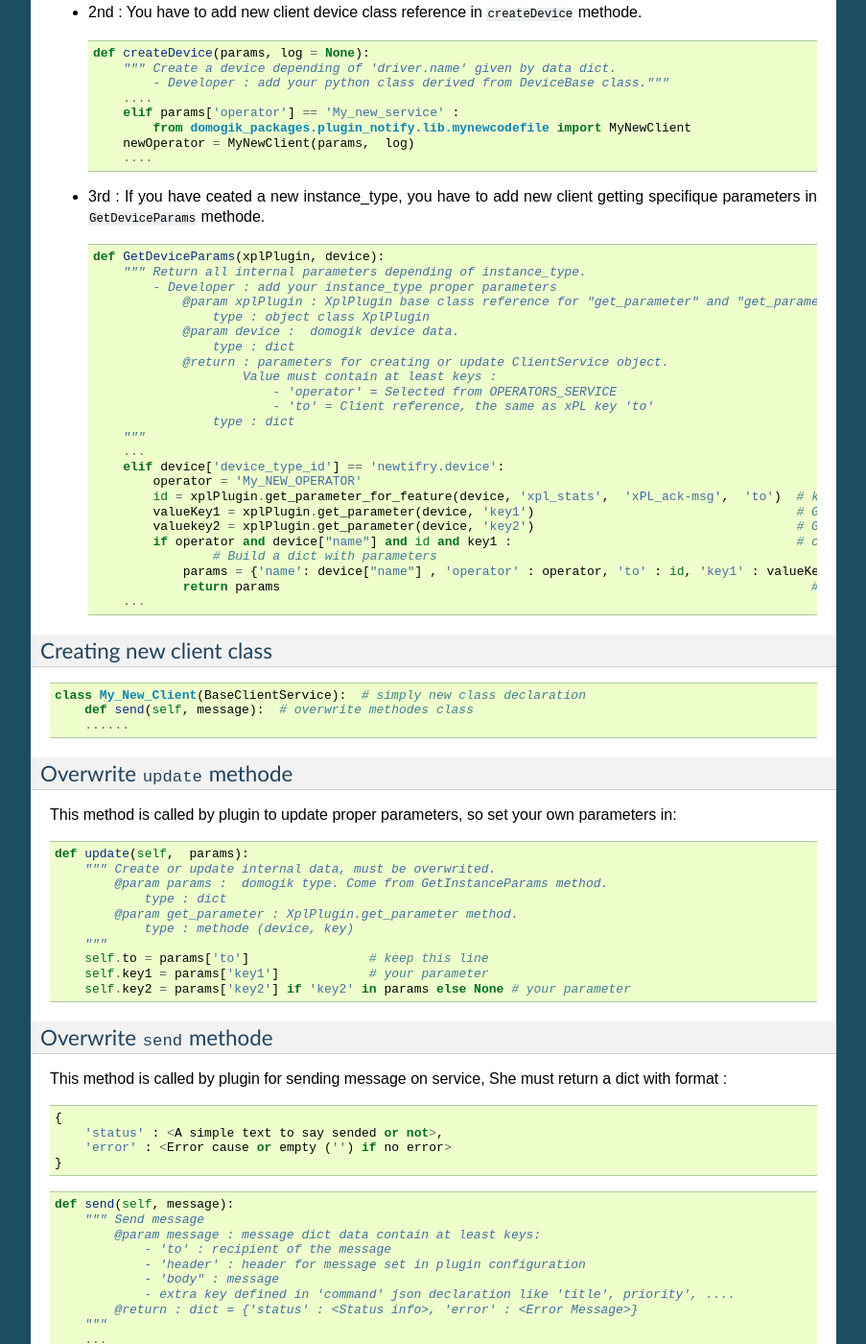
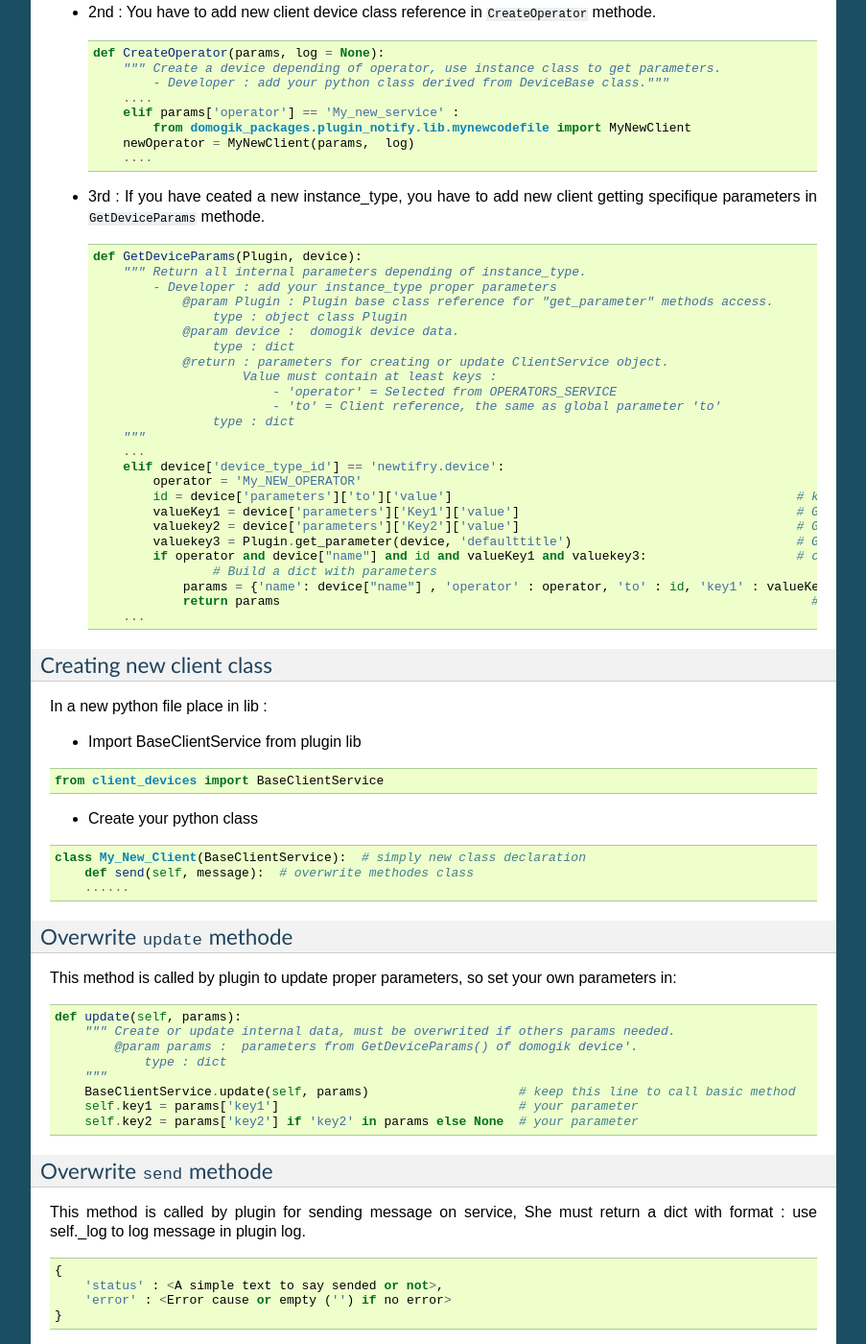
Before and after one commit to Nico0084/domogik-plugin-notify, a Sphinx documentation site: the page built from docs/dev.txt, in a window 1280 px wide and 1400 px high, scrolled down 2424 px. Shown: the whole window at 96% size, without its empty margins (198-1101 px from the left). Built offline with Sphinx 7.4.7, drawn with Linux system fonts in a browser that asks for light colours; some of the changed text lies outside the part shown.

Commit message:
Update developper doc, cleaning code

```diff
--- a/docs/dev.txt
+++ b/docs/dev.txt
@@ -20,7 +20,7 @@ Existing clients service.
 
 - Sending SMS WEB:
    Send SMS using web service phone operator, actually there is 4 french operators handled :
-   Can use just xPL optional value ``title``
+   Can use just optional value ``title``
 
     - Bouygues Telecom : file ``bin/smsweb_bouygues.py`` who use web service on
         http://www.mobile.service.bbox.bouyguestelecom.fr/services/SMSIHD/sendSMS.phtm
@@ -36,17 +36,17 @@ Existing clients service.
 
 - Sending Newtifry for Android:
    Send notification using web service phone `Newtifry API <https://newtifry.appspot.com/page/api>`_
-   Can use all xPL optional value ``title``, ``priority``, ``url``, ``image``
+   Can use all optional value ``title``, ``priority``, ``url``, ``image``
 
 Developing new notification service
 ==========================================
 
-TODO : Check doc to use with non-xpl revision.
+Plugin offer way to add new client service.
 
-Plugin offer way to add new client service
+3 step are needed.
 
-Editin JSON file plugin
-***********************
+1 - Editin JSON file plugin
+***************************
 
 Some adding must be necessary to do in info.json file:
 
@@ -100,8 +100,8 @@ Some adding must be necessary to do in info.json file:
             "commands" : ["send_extendmsg or send_msg"], # chose type of message
             "sensors" : ["msg_status", "error_send"],
             "parameters" : [{
-                    "key" : "to",                        # keep this key, identification of recipient
-					"xpl": true,
+                    "key" : "to",                       # keep this key, identification of recipient
+					"xpl": false,                       # set to false for don't use in xPL message
                     "description" : "A simple description of recipient.",
                     "type" : "string"
                 },{
@@ -136,10 +136,10 @@ There is 3 thinks to do in this file :
     OPERATORS_SERVICE =  ['SFR_sms-web', 'Orange_sms-web', 'Bouygues_sms-web', 'Freemobile_sms-web', 'Newtifry', My_NEW_OPERATOR]
 
 
-- 2nd : You have to add new client device class reference in ``createDevice`` methode. ::
+- 2nd : You have to add new client device class reference in ``CreateOperator`` methode. ::
 
-    def createDevice(params, log = None):
-        """ Create a device depending of 'driver.name' given by data dict.
+    def CreateOperator(params, log = None):
+        """ Create a device depending of operator, use instance class to get parameters.
             - Developer : add your python class derived from DeviceBase class."""
         ....
         elif params['operator'] == 'My_new_service' :
@@ -149,33 +149,45 @@ There is 3 thinks to do in this file :
 
 - 3rd : If you have ceated a new instance_type, you have to add new client getting specifique parameters in ``GetDeviceParams`` methode. ::
 
-    def GetDeviceParams(xplPlugin, device):
+    def GetDeviceParams(Plugin, device):
         """ Return all internal parameters depending of instance_type.
             - Developer : add your instance_type proper parameters
-                @param xplPlugin : XplPlugin base class reference for "get_parameter" and "get_parameter_for_feature"" methods access.
-                    type : object class XplPlugin
+                @param Plugin : Plugin base class reference for "get_parameter" methods access.
+                    type : object class Plugin
                 @param device :  domogik device data.
                     type : dict
                 @return : parameters for creating or update ClientService object.
                         Value must contain at least keys :
                             - 'operator' = Selected from OPERATORS_SERVICE
-                            - 'to' = Client reference, the same as xPL key 'to'
+                            - 'to' = Client reference, the same as global parameter 'to'
                     type : dict
         """
         ...
         elif device['device_type_id'] == 'newtifry.device':
             operator = 'My_NEW_OPERATOR'
-            id = xplPlugin.get_parameter_for_feature(device, 'xpl_stats',  'xPL_ack-msg',  'to')  # keep this line
-            valueKey1 = xplPlugin.get_parameter(device, 'key1')                                   # Get your new device paramaters
-            valuekey2 = xplPlugin.get_parameter(device, 'key2')                                   # Get your new device paramaters
-            if operator and device["name"] and id and key1 :                                      # check for none optional parameters
+            id = device['parameters']['to']['value']                                              # keep this line
+            valueKey1 = device['parameters']['Key1']['value']                                     # Get your new device paramaters
+            valuekey2 = device['parameters']['Key2']['value']                                     # Get your new device paramaters
+            valuekey3 = Plugin.get_parameter(device, 'defaulttitle')                              # Get a Plugin config paramaters if needed
+            if operator and device["name"] and id and valueKey1 and valuekey3:                    # check for none optional parameters
                     # Build a dict with parameters
-                params = {'name': device["name"] , 'operator' : operator, 'to' : id, 'key1' : valueKey1, key2 : valuekey2}
+                params = {'name': device["name"] , 'operator' : operator, 'to' : id, 'key1' : valueKey1, 'key2' : valuekey2, 'key3' : valuekey3}
                 return params                                                                       # return your own parameters
         ...
 
 Creating new client class
 *************************
+
+In a new python file place in lib :
+
+- Import BaseClientService from plugin lib
+
+::
+
+    from client_devices import BaseClientService
+
+- Create your python class
+
 ::
 
     class My_New_Client(BaseClientService):  # simply new class declaration
@@ -186,20 +198,19 @@ Overwrite ``update`` methode
 ****************************
 This method is called by plugin to update proper parameters, so set your own parameters in::
 
-    def update(self,  params):
-        """ Create or update internal data, must be overwrited.
-            @param params :  domogik type. Come from GetInstanceParams method.
+    def update(self, params):
+        """ Create or update internal data, must be overwrited if others params needed.
+            @param params :  parameters from GetDeviceParams() of domogik device'.
                 type : dict
-            @param get_parameter : XplPlugin.get_parameter method.
-                type : methode (device, key)
         """
-        self.to = params['to']                # keep this line
-        self.key1 = params['key1']            # your parameter
-        self.key2 = params['key2'] if 'key2' in params else None # your parameter
+        BaseClientService.update(self, params)                    # keep this line to call basic method
+        self.key1 = params['key1']                                # your parameter
+        self.key2 = params['key2'] if 'key2' in params else None  # your parameter
 
 Overwrite ``send`` methode
 ****************************
 This method is called by plugin for sending message on service, She must return a dict with format :
+use self._log to log message in plugin log.
 
 ::
 
@@ -221,6 +232,12 @@ This method is called by plugin for sending message on service, She must return
         """
         ...
         # write your own code for format message and send it.
+        # using try / except should avoid failling plugin
+        try :
+          ...
+        except :
+            result = {'status': u"Message not sended", 'error':  u"Bad message format : {0}".format(message)}
+            self._log.warning(u"{0} Message <{1}> not sended. {2}".format(self.to, message, traceback.format_exc()))  # use traceback in lo
         ...
         if message_Is_Sended : return {'status': 'Message sended :)', 'error': ''}
-        else return {'status': 'Message not sended :(', 'error': 'Server nor response .....'}
+        else return {'status': 'Message not sended :(', 'error': 'Server not response .....'}
```
Also changed, not shown: other parts of docs/dev.txt (+3 -3 lines), 9 other files.
